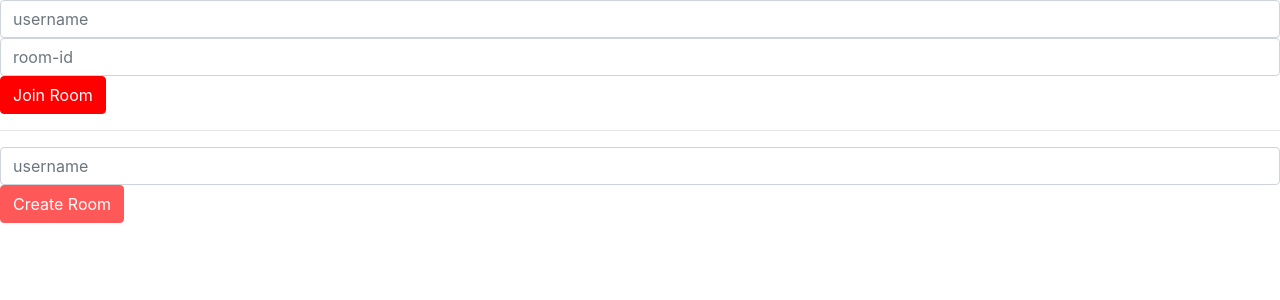
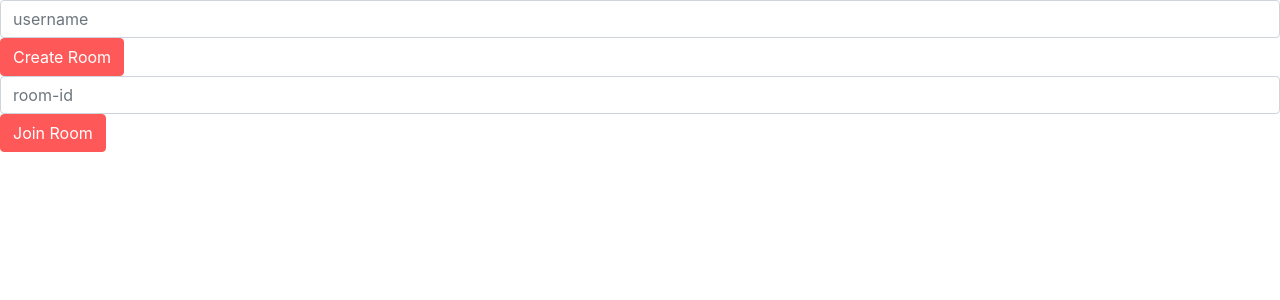
Before and after one commit to HippoBrothers/sets-frontend, a React (Create React App) app: page / in a window 1280 px wide. Shown: the top 300 px of the page. Built offline with nearby package versions, Linux system fonts and the light colour scheme.

Commit message:
Ajout fonction rejoindre

```diff
--- a/src/events/websocket.ts
+++ b/src/events/websocket.ts
@@ -50,6 +50,12 @@ export const sendCreateRoom = (userName: string) => {
   }
 };
 
+export const sendJoinRoom = (param: any) => {
+  if (socket) {
+    socket.emit('join', { name: param.username, roomID: param.roomID });
+  }
+};
+
 const createSocketClient = (store: Store) => {
   // Connect to the client
   socket = io('http://192.168.1.28:4000');
--- a/src/pages/home/HomePage.tsx
+++ b/src/pages/home/HomePage.tsx
@@ -1,15 +1,14 @@
-import React, { useCallback, useState } from 'react';
-import { Button, FormControl } from 'react-bootstrap';
-import { useDispatch } from 'react-redux';
-import { createRoom } from '../../store/roomActions';
+import React, {useCallback, useState} from 'react';
+import {Button, FormControl} from 'react-bootstrap';
+import {useDispatch} from 'react-redux';
+import {createRoom, joinRoom} from '../../store/roomActions';
 
-type HomePageProps = {
-
-};
+type HomePageProps = {};
 
 const HomePage: React.FunctionComponent<HomePageProps> = () => {
     const dispatch = useDispatch();
     const [username, setUsername] = useState('');
+    const [roomID, setRoomID] = useState('');
 
     const createRoomCb = useCallback(
         () => {
@@ -20,19 +19,31 @@ const HomePage: React.FunctionComponent<HomePageProps> = () => {
         [dispatch, username],
     );
 
+    const joinRoomCb = useCallback(
+        () => {
+            if (username.length > 2 && roomID.length > 8) {
+                dispatch(joinRoom({username: username, roomID: roomID}));
+            }
+        },
+        [dispatch, username, roomID],
+    );
+
     return (
         <div className="sets-page sets-page--home">
-      <FormControl placeholder="username" />
-      <FormControl placeholder="room-id" />
-      <Button>Join Room</Button>
-      <hr />
-      <FormControl placeholder="username" value={username} onChange={(e) => setUsername(e.target.value)} />
+            <FormControl placeholder="username" value={username} onChange={(e) => setUsername(e.target.value)}/>
             <Button
                 onClick={createRoomCb}
                 disabled={username.length < 2}
             >
                 Create Room
             </Button>
+            <FormControl placeholder="room-id" value={roomID} onChange={(e) => {
+                setRoomID(e.target.value)
+            }}/>
+            <Button
+                onClick={joinRoomCb}
+                disabled={username.length < 2 || roomID.length < 9}
+            >Join Room</Button>
         </div>
     );
 };
--- a/src/store/roomActions.ts
+++ b/src/store/roomActions.ts
@@ -1,6 +1,6 @@
 /* eslint-disable import/prefer-default-export */
 import { createAsyncThunk } from '@reduxjs/toolkit';
-import { sendCreateRoom, sendStartVote } from '../events/websocket';
+import {sendCreateRoom, sendJoinRoom, sendStartVote} from '../events/websocket';
 import { getRoomBaseState } from './slices/roomSlice';
 import type { RootState } from './store';
 
@@ -14,3 +14,7 @@ export const startVote = createAsyncThunk('start-vote', (param, thunkAPI) => {
 export const createRoom = createAsyncThunk<void, string>('createRoom', (param) => {
   sendCreateRoom(param);
 });
+
+export const joinRoom = createAsyncThunk<void, any>('joinRoom', (param: any) => {
+  sendJoinRoom(param);
+});
--- a/tsconfig.json
+++ b/tsconfig.json
@@ -18,7 +18,7 @@
     "resolveJsonModule": true,
     "isolatedModules": true,
     "noEmit": true,
-    "jsx": "react-jsx"
+    "jsx": "react"
   },
   "include": [
     "src"
```
Also changed, not shown: src/pages/GameRouter.tsx (+15 -15 lines), .eslintrc.js (deleted). Lines whose indentation alone changed are shown as unchanged.
